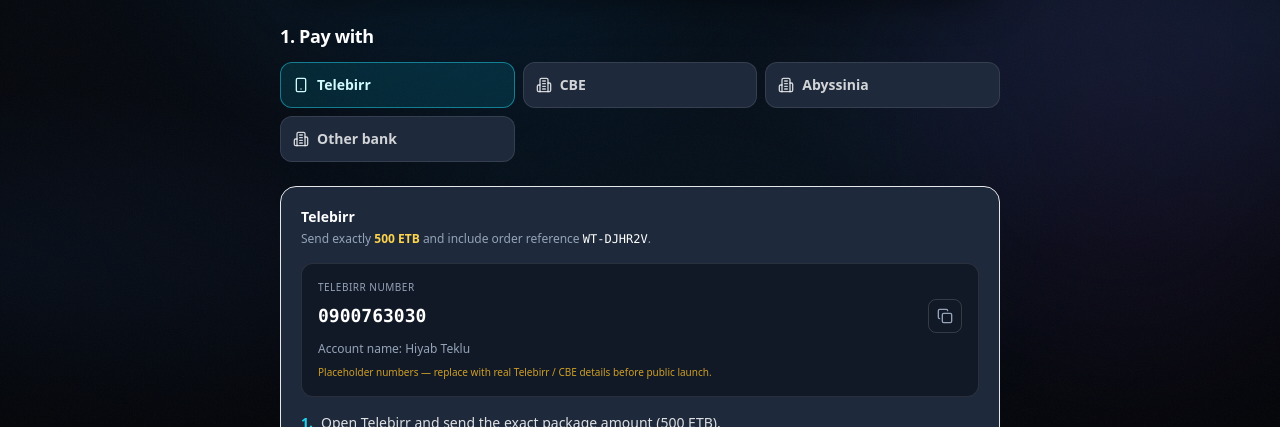
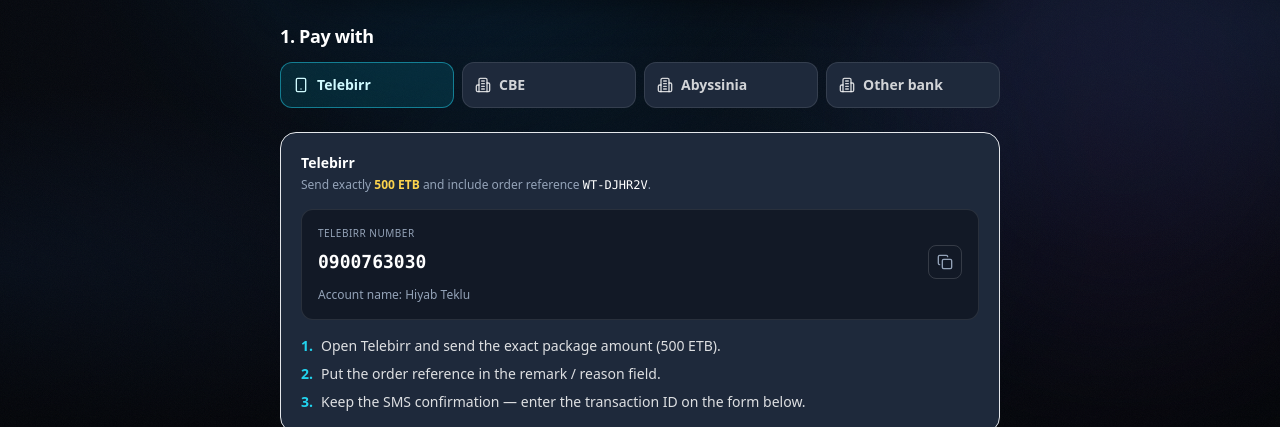
Before and after one commit to hiyabteklu/Wisdom-tower-academy, a Next.js app: page /checkout/freshman in a window 1280 px wide. Shown: the part 373-800 px from the top of the page. Built offline with nearby package versions, Linux system fonts and the light colour scheme; no server answers.

Commit message:
chore: remove placeholder payment warning on checkout

```diff
--- a/src/app/checkout/[packageId]/page.tsx
+++ b/src/app/checkout/[packageId]/page.tsx
@@ -2,7 +2,7 @@
 
 import { useMemo, useState } from "react";
 import Link from "next/link";
-import { useParams, useRouter } from "next/navigation";
+import { useParams } from "next/navigation";
 import {
   ArrowLeft,
   Copy,
@@ -21,7 +21,6 @@ import { generateOrderRef, saveOrder, type ManualOrder } from "@/lib/orders";
 
 export default function CheckoutPage() {
   const params = useParams();
-  const router = useRouter();
   const packageId = String(params.packageId || "");
   const pkg = useMemo(() => getPackage(packageId), [packageId]);
 
@@ -157,15 +156,18 @@ export default function CheckoutPage() {
               onClick={() => copyText("ref", orderRef)}
               className="inline-flex items-center gap-1.5 px-3 py-1.5 rounded-lg border border-white/15 text-xs font-semibold text-white/90 hover:bg-white/5"
             >
-              {copied === "ref" ? <Check className="w-3.5 h-3.5 text-emerald-400" /> : <Copy className="w-3.5 h-3.5" />}
+              {copied === "ref" ? (
+                <Check className="w-3.5 h-3.5 text-emerald-400" />
+              ) : (
+                <Copy className="w-3.5 h-3.5" />
+              )}
               Copy reference
             </button>
           </div>
         </div>
 
-        {/* Payment method picker */}
         <h2 className="font-display text-lg font-bold text-white mb-3">1. Pay with</h2>
-        <div className="grid grid-cols-2 sm:grid-cols-3 gap-2 mb-6">
+        <div className="grid grid-cols-2 sm:grid-cols-4 gap-2 mb-6">
           {paymentMethods.map((m) => (
             <button
               key={m.id}
@@ -214,9 +216,6 @@ export default function CheckoutPage() {
               </button>
             </div>
             <p className="text-xs text-wisdom-muted mt-2">Account name: {pay.accountName}</p>
-            <p className="text-[10px] text-amber-400/80 mt-2">
-              Placeholder numbers — replace with real Telebirr / CBE details before public launch.
-            </p>
           </div>
 
           <ol className="space-y-2">
@@ -230,7 +229,10 @@ export default function CheckoutPage() {
         </div>
 
         <h2 className="font-display text-lg font-bold text-white mb-3">2. Confirm payment</h2>
-        <form onSubmit={submit} className="rounded-2xl border border-white/12 bg-wisdom-card p-5 sm:p-6 space-y-4">
+        <form
+          onSubmit={submit}
+          className="rounded-2xl border border-white/12 bg-wisdom-card p-5 sm:p-6 space-y-4"
+        >
           <div className="grid sm:grid-cols-2 gap-4">
             <label className="block">
               <span className="text-xs text-wisdom-muted">Full name *</span>
```
